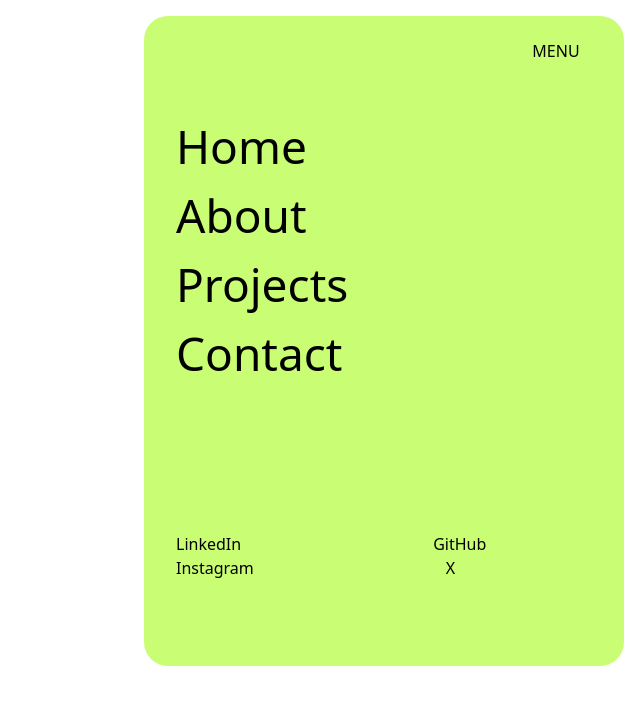
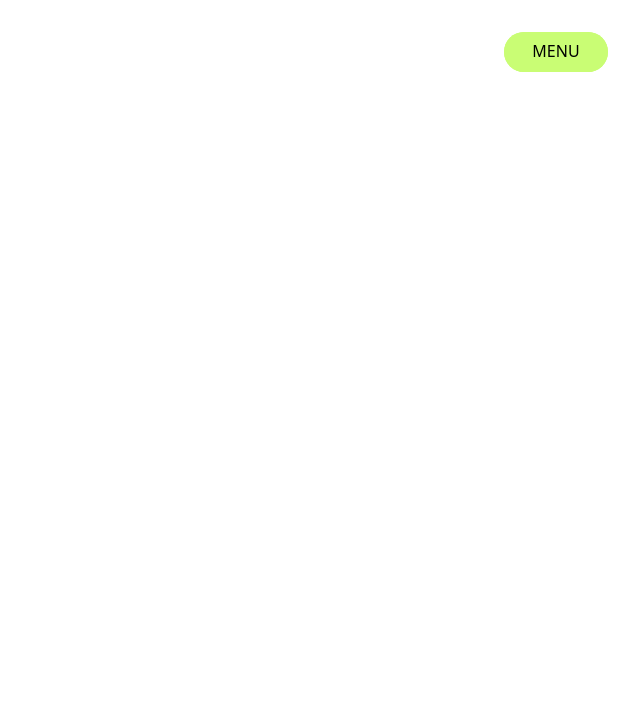
Before and after one commit to othmanahmeddora/portfolio-v3, a Next.js app: page / in a window 1280 px wide. Shown: the top 704 px of the page, without its empty margins (640-1280 px from the left). Built offline with nearby package versions, Linux system fonts and the light colour scheme.

Commit message:
fix: nav menu is open in initial page load

```diff
--- a/components/Header/Header.jsx
+++ b/components/Header/Header.jsx
@@ -7,7 +7,7 @@ import CustomEase from "gsap/dist/CustomEase";
 import NavLinks from "./NavLinks/NavLinks";
 
 const Header = () => {
-  const [isActive, setIsActive] = useState(false);
+  const [isActive, setIsActive] = useState(true);
   const menuRef = useRef(null);
 
   const navEase = CustomEase.create("navButton", "0.76, 0, 0.24, 1");
@@ -28,7 +28,7 @@ const Header = () => {
     <div className="fixed top-[2rem] right-[2rem]">
       <div
         ref={menuRef}
-        className="bg-[#c9fd74] w-full h-full rounded-[1.5rem]"
+        className="bg-[#c9fd74] rounded-[1.5rem] w-[6.5rem] h-[2.5rem]"
       >
         <NavLinks isActive={isActive} ease={navEase} />
       </div>
--- a/components/Header/NavLinks/NavLinks.jsx
+++ b/components/Header/NavLinks/NavLinks.jsx
@@ -7,12 +7,9 @@ import Link from "next/link";
 import React, { useRef } from "react";
 
 const NavLinks = ({ isActive }) => {
-  const linkRef = useRef(null);
-  const socialRef = useRef(null);
   const linkEase = CustomEase.create("link", ".215, .61, .355, 1");
 
-  useGSAP(
-    () => {
+  useGSAP(() => {
     if (!isActive) {
       gsap.fromTo(
         ".nav-link",
@@ -36,12 +33,9 @@ const NavLinks = ({ isActive }) => {
         overwrite: "auto",
       });
     }
-    },
-    { scope: linkRef, dependencies: [isActive] },
-  );
+  }, [isActive]);
 
-  useGSAP(
-    () => {
+  useGSAP(() => {
     if (!isActive) {
       gsap.fromTo(
         ".social-link",
@@ -62,22 +56,17 @@ const NavLinks = ({ isActive }) => {
         overwrite: "auto",
       });
     }
-    },
-    { scope: socialRef, dependencies: [isActive] },
-  );
+  }, [isActive]);
 
   return (
     <nav>
-      <div
-        ref={linkRef}
-        className="flex flex-col h-full w-full translate-y-[6rem] translate-x-[2rem] text-[2.875rem]"
-      >
+      <div className="flex flex-col h-full w-full translate-y-[6rem] translate-x-[2rem] text-[2.875rem]">
         {links.map((link) => (
           <div
             key={link.id}
             className="perspective-[120px] perspective-origin-bottom"
           >
-            <div className="nav-link">
+            <div className="nav-link opacity-0">
               <Link href={link.path} className="block my-[1rem]">
                 {link.name}
               </Link>
@@ -86,12 +75,13 @@ const NavLinks = ({ isActive }) => {
         ))}
       </div>
 
-      <div
-        ref={socialRef}
-        className="translate-y-[15rem] translate-x-[2rem] flex flex-wrap gap-x-[12rem]"
+      <div className="translate-y-[15rem] translate-x-[2rem] flex flex-wrap gap-x-[12rem]">
+        {socialLinks.map((link) => (
+          <Link
+            className="social-link opacity-0"
+            key={link.id}
+            href={link.path}
           >
-        {socialLinks.map((link) => (
-          <Link className="social-link" key={link.id} href={link.path}>
             {link.name}
           </Link>
         ))}
```
Lines whose indentation alone changed are shown as unchanged.
